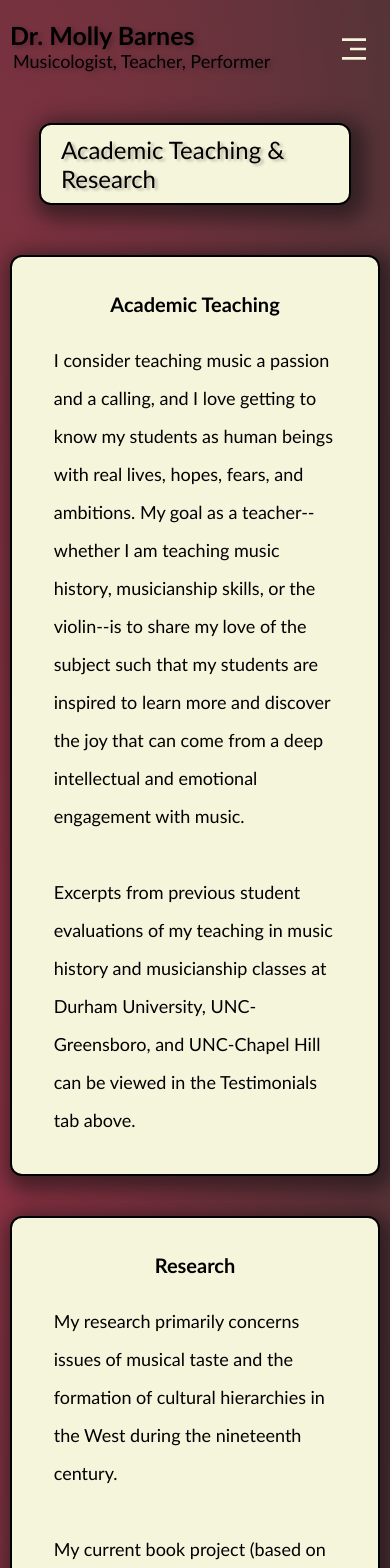
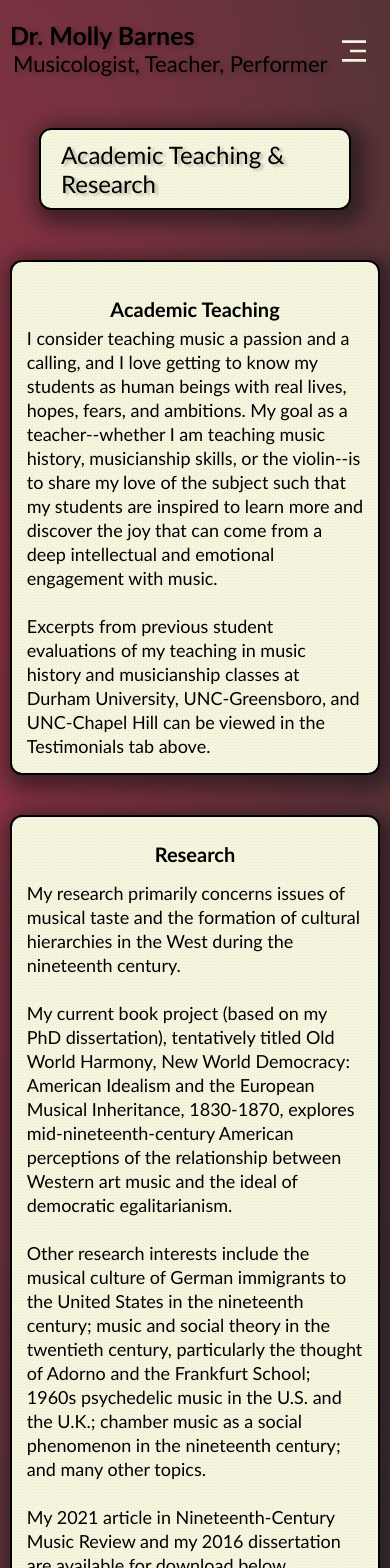
Before and after one commit to jlayher/molly-barnes-music, a Next.js app: page /academic-teaching in a window 390 px wide. Shown: the top 1568 px of the page. Built offline with nearby package versions, Linux system fonts and the light colour scheme.

Commit message:
finished style changes

```diff
--- a/src/pages/academic-teaching.js
+++ b/src/pages/academic-teaching.js
@@ -1,7 +1,5 @@
 import Layout from "@/layout/Layout";
 import React from "react";
-
-
 
 import styles from "@/styles/academic.module.css";
 import SidepanelTest from "@/components/Body-Components/SidepanelTest";
@@ -9,14 +7,12 @@ import SidepanelTest from "@/components/Body-Components/SidepanelTest";
 const AcademicTeaching = () => {
   return (
     <Layout>
-
       {/* academic title container */}
-        <div className={styles.academic__title}>
-          Academic Teaching & Research
-        </div>
+      <div className={styles.academic__title}>Academic Teaching & Research</div>
 
       {/* Body Content Container */}
       <div className={styles.academic__body_container}>
+
         {/* Container for Academic Teaching and Research Cards */}
         <div className={styles.academic__body_text_container}>
           {/* create a container for Academic teaching and show on left */}
@@ -26,20 +22,30 @@ const AcademicTeaching = () => {
               I consider teaching music a passion and a calling, and I love
               getting to know my students as human beings with real lives,
               hopes, fears, and ambitions. My goal as a teacher--whether I am
-                teaching music history, musicianship skills, or the violin--is
-                to share my love of the subject such that my students are
-                inspired to learn more and discover the joy that can come from a
-                deep intellectual and emotional engagement with music.
+              teaching music history, musicianship skills, or the violin--is to
+              share my love of the subject such that my students are inspired to
+              learn more and discover the joy that can come from a deep
+              intellectual and emotional engagement with music.
               <br />
               <br />
-
-                Excerpts from previous student evaluations of my teaching in
-                music history and musicianship classes at Durham University,
+              Excerpts from previous student evaluations of my teaching in music
+              history and musicianship classes at Durham University,
               UNC-Greensboro, and UNC-Chapel Hill can be viewed in the
               Testimonials tab above.
             </p>
           </div>
 
+          <div className={styles.academic__body_sidepanel_container}>
+            <SidepanelTest></SidepanelTest>
+          </div>
+
+
+        </div>
+
+        {/* Side Panel for Testimonials */}
+
+        <div className={styles.academic__body_sidepanel_container}>
+          <SidepanelTest></SidepanelTest>
           <div className={styles.academic__body_text_research}>
             <h1>Research</h1>
             <p>
@@ -50,10 +56,10 @@ const AcademicTeaching = () => {
               <br />
               My current book project (based on my PhD dissertation),
               tentatively titled Old World Harmony, New World Democracy:
-                American Idealism and the European Musical Inheritance,
-                1830-1870, explores mid-nineteenth-century American perceptions
-                of the relationship between Western art music and the ideal of
-                democratic egalitarianism.
+              American Idealism and the European Musical Inheritance, 1830-1870,
+              explores mid-nineteenth-century American perceptions of the
+              relationship between Western art music and the ideal of democratic
+              egalitarianism.
               <br />
               <br />
               Other research interests include the musical culture of German
@@ -69,15 +75,7 @@ const AcademicTeaching = () => {
             </p>
           </div>
         </div>
-
-          {/* Side Panel for Testimonials */}
-
-        <div className={styles.academic__body_sidepanel_container}>
-
-            <SidepanelTest></SidepanelTest>
       </div>
-        </div>
-
     </Layout>
   );
 };
--- a/src/styles/academic.module.css
+++ b/src/styles/academic.module.css
@@ -30,12 +30,15 @@
     -webkit-box-shadow: 5px 6px 20px 9px rgba(18,18,18,0.57);
     -moz-box-shadow: 5px 6px 20px 9px rgba(18,18,18,0.57);
     box-shadow: 5px 6px 20px 9px rgba(18,18,18,0.57);
+
+    background-size: 3px 3px;
+  background-image: repeating-linear-gradient(45deg, #e7e7e7 0, #e7e7e7 0.2px, #F5F5DC 0, #F5F5DC 80%);
 }
 
 .academic__body_container {
     display: flex;
     margin: 0 auto;
-    max-width: 85%;
+    max-width: 95%;
     /* remove body for testing */
     /* display: none; */
     flex-direction: row;
@@ -48,6 +51,7 @@
     flex-direction: column;
     max-width: 55%;
     margin: 0 auto;
+
 }
 
 
@@ -68,6 +72,8 @@
     -webkit-box-shadow: 5px 6px 20px 9px rgba(18,18,18,0.57);
     -moz-box-shadow: 5px 6px 20px 9px rgba(18,18,18,0.57);
     box-shadow: 5px 6px 20px 9px rgba(18,18,18,0.57);
+    background-size: 3px 3px;
+  background-image: repeating-linear-gradient(45deg, #e7e7e7 0, #e7e7e7 0.2px, #F5F5DC 0, #F5F5DC 80%);
 }
 
 .academic__body_text_teaching h1 {
@@ -93,12 +99,15 @@
     padding: 10px;
     margin: 0 auto;
     margin-right: 30px;
-    margin-top: 20px;
+    margin-top: 190px;
     margin-bottom: 50px;
       /* gradient generated with cssmatic.com */
     -webkit-box-shadow: 5px 6px 20px 9px rgba(18,18,18,0.57);
     -moz-box-shadow: 5px 6px 20px 9px rgba(18,18,18,0.57);
     box-shadow: 5px 6px 20px 9px rgba(18,18,18,0.57);
+
+    background-size: 3px 3px;
+  background-image: repeating-linear-gradient(45deg, #e7e7e7 0, #e7e7e7 0.2px, #F5F5DC 0, #F5F5DC 80%);
 }
 
 .academic__body_text_research h1 {
@@ -114,8 +123,10 @@
 
 .academic__body_sidepanel_container {
     display: flex;
+    flex-direction: column;
     margin: 0 auto;
-    margin-top: 200px;
+
+    margin-top: 40px;
 
 }
 
@@ -134,6 +145,7 @@
         max-width: 85%;
         margin: 0 auto;
         padding: 0;
+        margin-bottom: 10px;
     }
 
     .academic__body_text_teaching h1 {
@@ -151,24 +163,36 @@
     .academic__body_text_research p {
         font-size: 22px;
     }
-       .academic__body_sidepanel_container{
+       /* .academic__body_sidepanel_container{
         display: none;
-    }
+    } */
 }
 @media screen and (max-width: 768px) {
     .academic__body_container{
         max-width: 100%;
+        flex-direction: column;
     }
     .academic__body_text_container {
         max-width: 75%;
         margin: 0 auto;
         padding: 0;
     }
+    .academic__body_text_research{
+        max-width: 75%;
+        margin: 0;
+        padding: 0;
+        margin-bottom: 30px;
+    }
     .academic__body_sidepanel_container{
-        display: none;
+        display: flex;
+        justify-content: center;
+        align-items: center;
+        margin: 0 auto;
+
+        margin-top: 10px;
     }
     .academic__body_text_teaching {
-        margin-right: 0px;;
+        margin-right: 0px;
     }
 
     .academic__body_text_research{
@@ -185,6 +209,7 @@
         padding: 0;
     }
 
+
     .academic__body_text_teaching h1 {
         font-size: 20px;
     }
@@ -200,4 +225,19 @@
     .academic__body_text_research p {
         font-size: 18px;
     }
+
+    .academic__body_text_research{
+        max-width: 95%;
+
+    }
+
+    .academic__body_text_teaching p{
+        padding: 5px;
+        line-height: 24px;
+    }
+    .academic__body_text_research p{
+        padding: 15px;
+        line-height: 24px;
+    }
+
 }
--- a/src/styles/contact.module.css
+++ b/src/styles/contact.module.css
@@ -26,6 +26,9 @@
         -webkit-box-shadow: 5px 6px 20px 9px rgba(18,18,18,0.57);
         -moz-box-shadow: 5px 6px 20px 9px rgba(18,18,18,0.57);
         box-shadow: 5px 6px 20px 9px rgba(18,18,18,0.57);
+
+        background-size: 3px 3px;
+  background-image: repeating-linear-gradient(45deg, #e7e7e7 0, #e7e7e7 0.2px, #F5F5DC 0, #F5F5DC 80%);
 
 
   }
@@ -56,6 +59,9 @@
     -webkit-box-shadow: 5px 6px 20px 9px rgba(18,18,18,0.57);
     -moz-box-shadow: 5px 6px 20px 9px rgba(18,18,18,0.57);
     box-shadow: 5px 6px 20px 9px rgba(18,18,18,0.57);
+
+    background-size: 3px 3px;
+  background-image: repeating-linear-gradient(45deg, #e7e7e7 0, #e7e7e7 0.2px, #F5F5DC 0, #F5F5DC 80%);
 }
 
 
--- a/src/styles/dropdownlink.module.css
+++ b/src/styles/dropdownlink.module.css
@@ -43,6 +43,8 @@ visibility: visible;
     -webkit-box-shadow: 5px 6px 20px 9px rgba(18,18,18,0.57);
     -moz-box-shadow: 5px 6px 20px 9px rgba(18,18,18,0.57);
     box-shadow: 5px 6px 20px 9px rgba(18,18,18,0.57);
+
+
 }
 .dropdownlink__dropdown_menu_inactive {
     opacity: 0;
--- a/src/styles/header.module.css
+++ b/src/styles/header.module.css
@@ -21,7 +21,7 @@
 
 .header__name {
     display: flex;
-    font-size: 52px;
+    font-size: 58px;
     padding-top: 10px;
     margin-right: 15px;
 }
@@ -44,7 +44,7 @@
 
 @media screen and (max-width: 1450px) {
     .header__name {
-        font-size: 36px;
+        font-size: 46px;
     }
     .header__subtitle {
         display: flex;
@@ -65,7 +65,7 @@
         margin-bottom: 26px;;
     }
     .header__name {
-        font-size: 32px;
+        font-size: 36px;
     }
     .header__subtitle {
         /* display: flex; */
@@ -133,7 +133,7 @@
         font-size: 25px;
     }
     .header__subtitle {
-        font-size: 18px;
+        font-size: 22px;
         padding: 0px;
         margin-left: 3px;
         margin-bottom: 15px;
--- a/src/styles/performance.module.css
+++ b/src/styles/performance.module.css
@@ -27,6 +27,8 @@
     -webkit-box-shadow: 5px 6px 20px 9px rgba(18,18,18,0.57);
     -moz-box-shadow: 5px 6px 20px 9px rgba(18,18,18,0.57);
     box-shadow: 5px 6px 20px 9px rgba(18,18,18,0.57);
+    background-size: 3px 3px;
+  background-image: repeating-linear-gradient(45deg, #e7e7e7 0, #e7e7e7 0.2px, #F5F5DC 0, #F5F5DC 80%);
   }
 
   .performance__body_container {
@@ -54,6 +56,8 @@
     -webkit-box-shadow: 5px 6px 20px 9px rgba(18,18,18,0.57);
     -moz-box-shadow: 5px 6px 20px 9px rgba(18,18,18,0.57);
     box-shadow: 5px 6px 20px 9px rgba(18,18,18,0.57);
+    background-size: 3px 3px;
+  background-image: repeating-linear-gradient(45deg, #e7e7e7 0, #e7e7e7 0.2px, #F5F5DC 0, #F5F5DC 80%);
 }
 
 
@@ -87,6 +91,8 @@
     -webkit-box-shadow: 5px 6px 20px 9px rgba(18,18,18,0.57);
     -moz-box-shadow: 5px 6px 20px 9px rgba(18,18,18,0.57);
     box-shadow: 5px 6px 20px 9px rgba(18,18,18,0.57);
+    background-size: 3px 3px;
+  background-image: repeating-linear-gradient(45deg, #e7e7e7 0, #e7e7e7 0.2px, #F5F5DC 0, #F5F5DC 80%);
   }
 
 
--- a/src/styles/testcard.module.css
+++ b/src/styles/testcard.module.css
@@ -49,7 +49,9 @@
 
   }
 @media screen and (max-width: 1024px) {
-
+  .testcard__body_text_text{
+    font-size: 22px;
+  }
 }
 @media screen and (max-width: 768px) {
 .testcard__body_text_text{
```
Also changed, not shown: src/styles/Home.module.css (+4 -4 lines), src/styles/privatelessons.module.css (+8 -0 lines), src/styles/sidepaneltest.module.css (+25 -18 lines), src/styles/testimonials.module.css (+9 -1 lines). Lines whose indentation alone changed are shown as unchanged.
